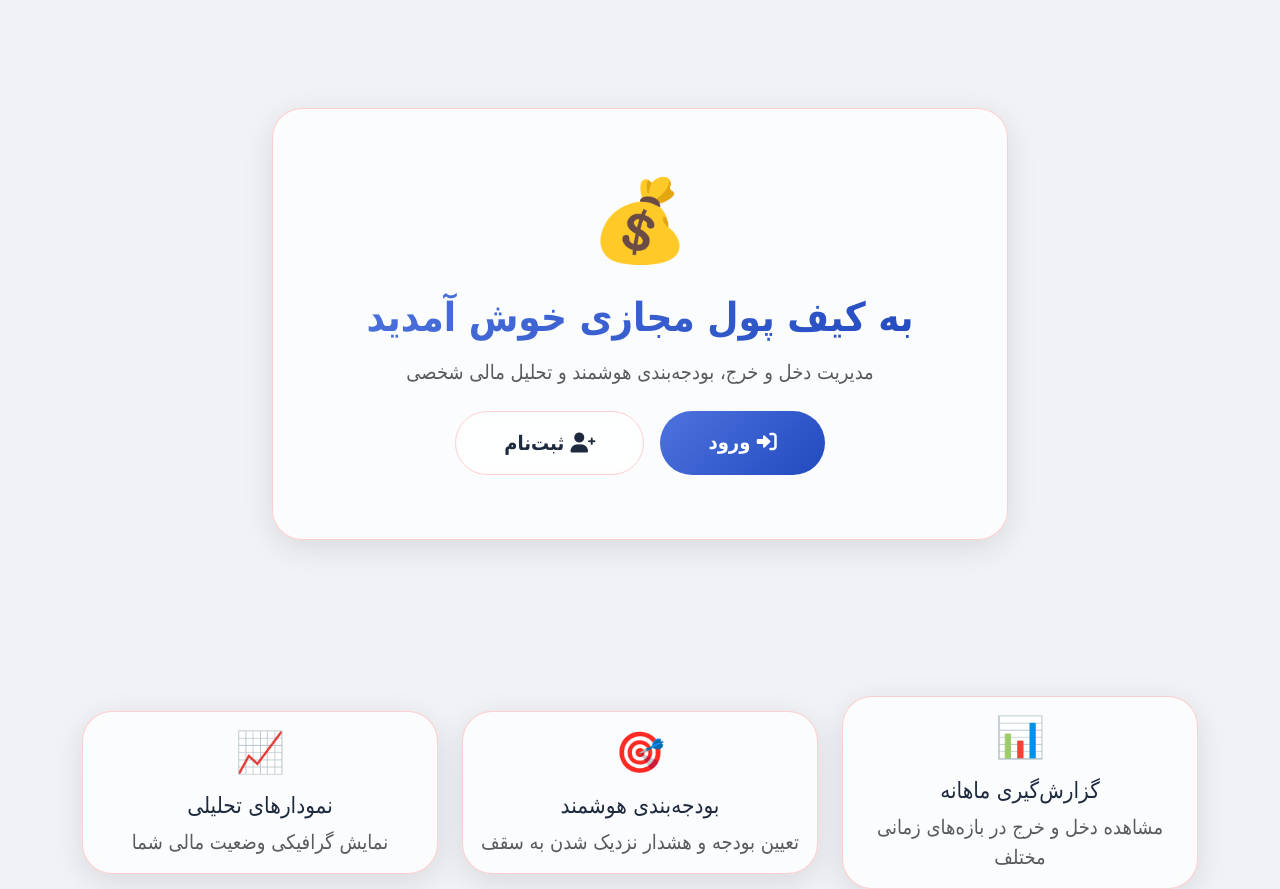
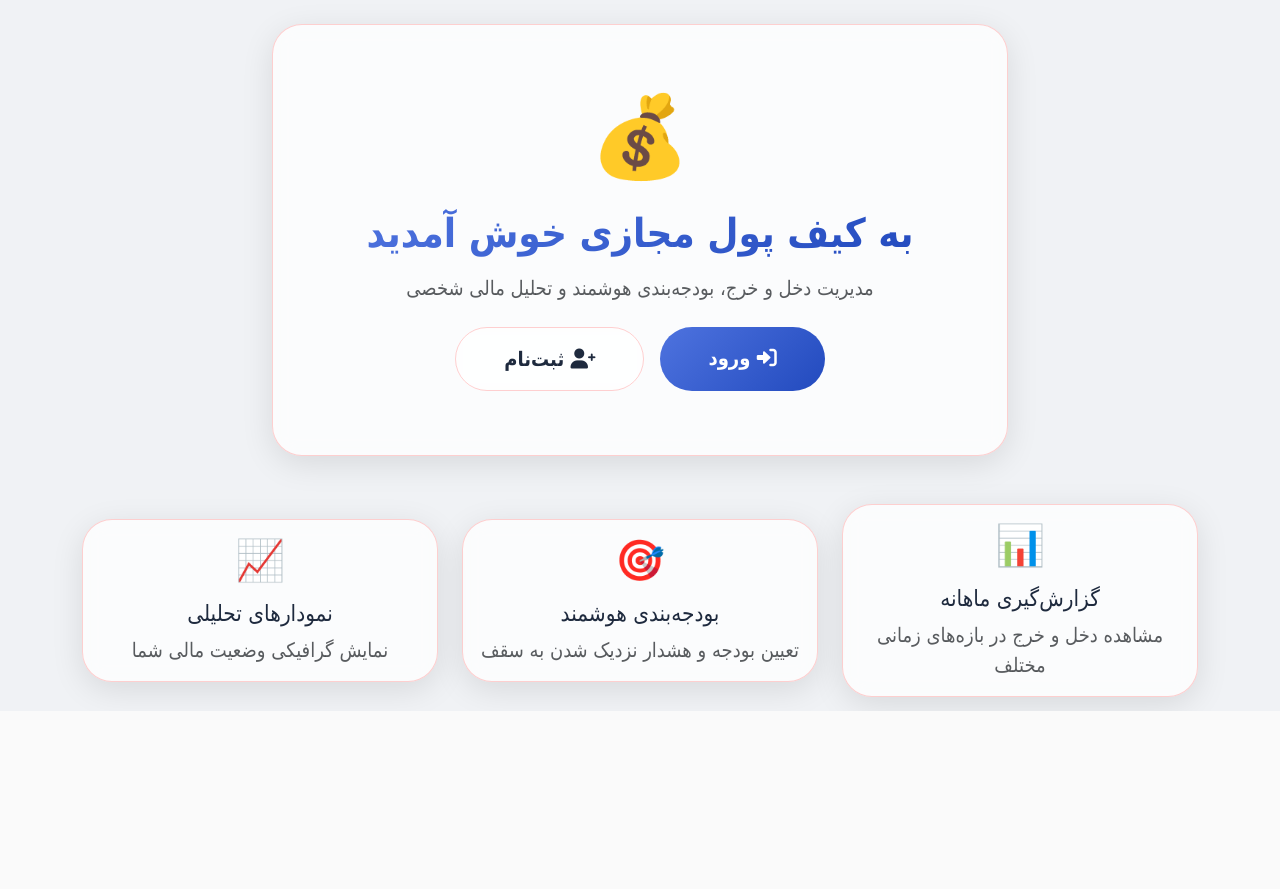
Before and after one commit to Hie-lo/Accounting-site-main, a Django app: page / in a window 1280 px wide. Shown: the part 89-978 px from the top of the page. After the commit the page ends 800 px from the top, so only its background shows below. Run offline with Django 5.2, Linux system fonts and the light colour scheme; some libraries are stand-ins or nearby versions; some web fonts are replaced.

Commit message:
Changed Home

```diff
--- a/static/css/custom.css
+++ b/static/css/custom.css
@@ -401,7 +401,7 @@ body {
 }
 
 .min-vh-75 {
-    min-height: 75vh;
+    min-height: 54vh;
 }
 
 .glass-card {
--- a/templates/home.html
+++ b/templates/home.html
@@ -42,7 +42,7 @@
 </div>
 
 <!-- ویژگی‌های سایت -->
-<div class="row mt-5 g-4">
+<div class="row mt-5">
     <div class="col-md-4">
         <div class="card text-center h-100 glass-card">
             <div class="card-body">
```
